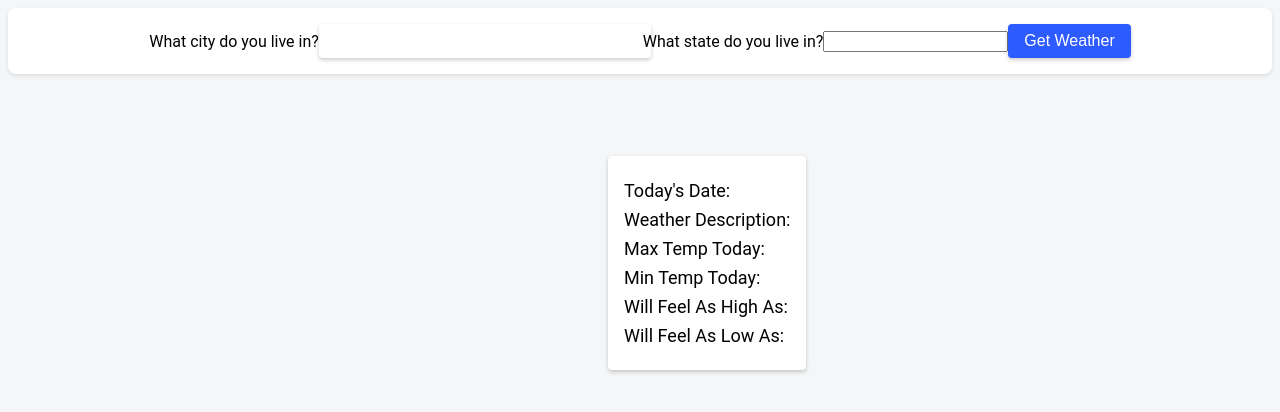
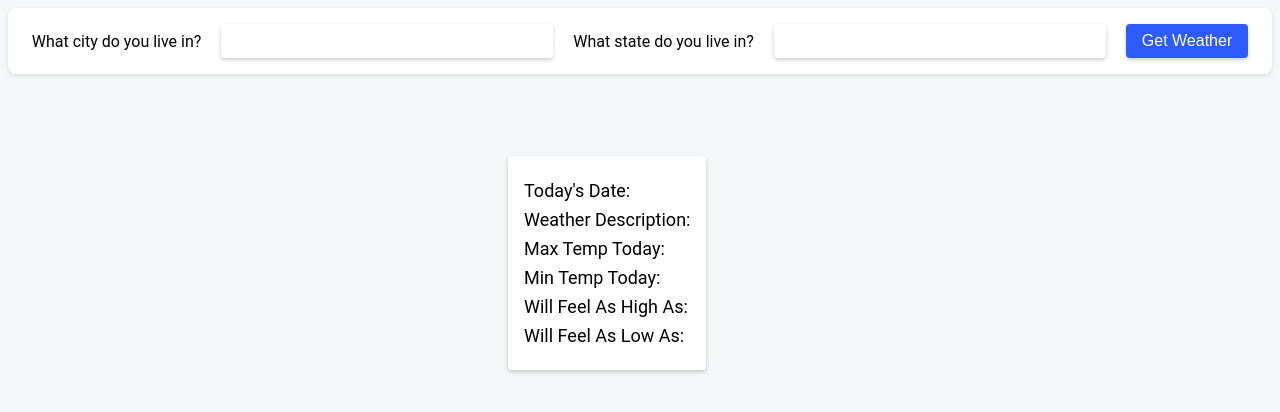
Before and after one commit to vinicozzi/WeatherPrep, a website built with webpack: page index.html in a window 1280 px wide. Built offline with Linux system fonts and the light colour scheme.

Commit message:
updated css

```diff
--- a/src/index.scss
+++ b/src/index.scss
@@ -44,6 +44,16 @@ body {
     // margin-left:20px;
   }
 
+  #state-input {
+    padding: 8px 16px;
+    border-radius: 4px;
+    border: none;
+    box-shadow: 0 2px 4px rgba(0, 0, 0, 0.2);
+    font-size: 16px;
+    width: 300px;
+    margin-right: -8px;
+  }
+
   #weather-button {
     padding: 8px 16px;
     border-radius: 4px;
@@ -63,8 +73,23 @@ body {
     padding: 16px;
     text-align: left;
     display: inline-block;
-    margin-left: 600px;
+    margin-left: 500px;
+  }
 
+  #question-city {
+    margin-right: 20px;
+  }
+
+  #question-state {
+    margin-right: 20px;
+  }
+
+  #city-input {
+    margin-right: 20px;
+  }
+
+  #state-input {
+    margin-right: 20px;
   }
 
 
@@ -78,7 +103,7 @@ body {
   }
 
   @media screen and (max-width: 480px) {
-    #city-input {
+    #city-input, #state-input {
       width: 100%;
       margin-bottom: 8px;
     }
```
Also changed, not shown: src/index.js (+2 -5 lines), dist/main.css, dist/main.js.
